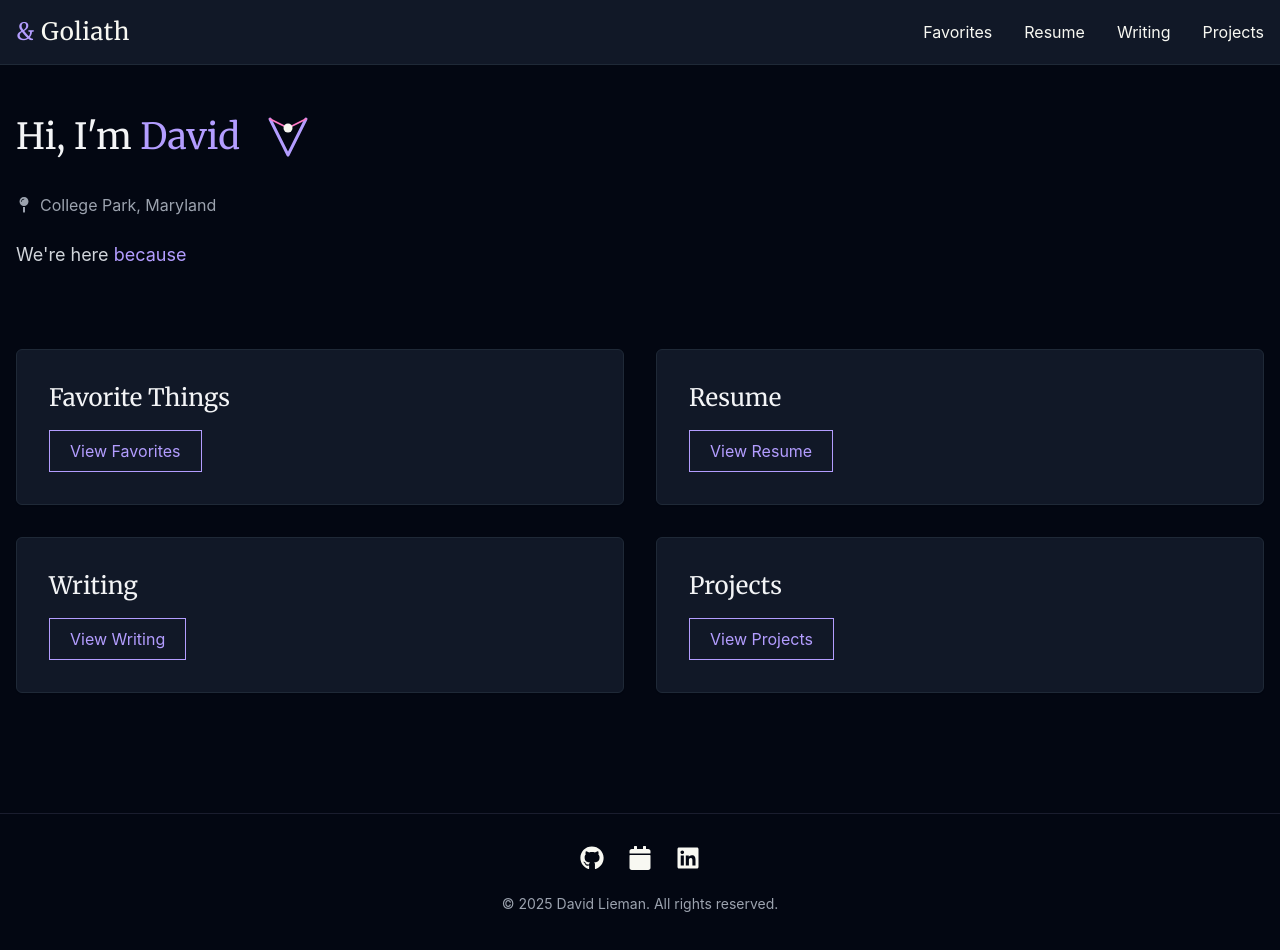
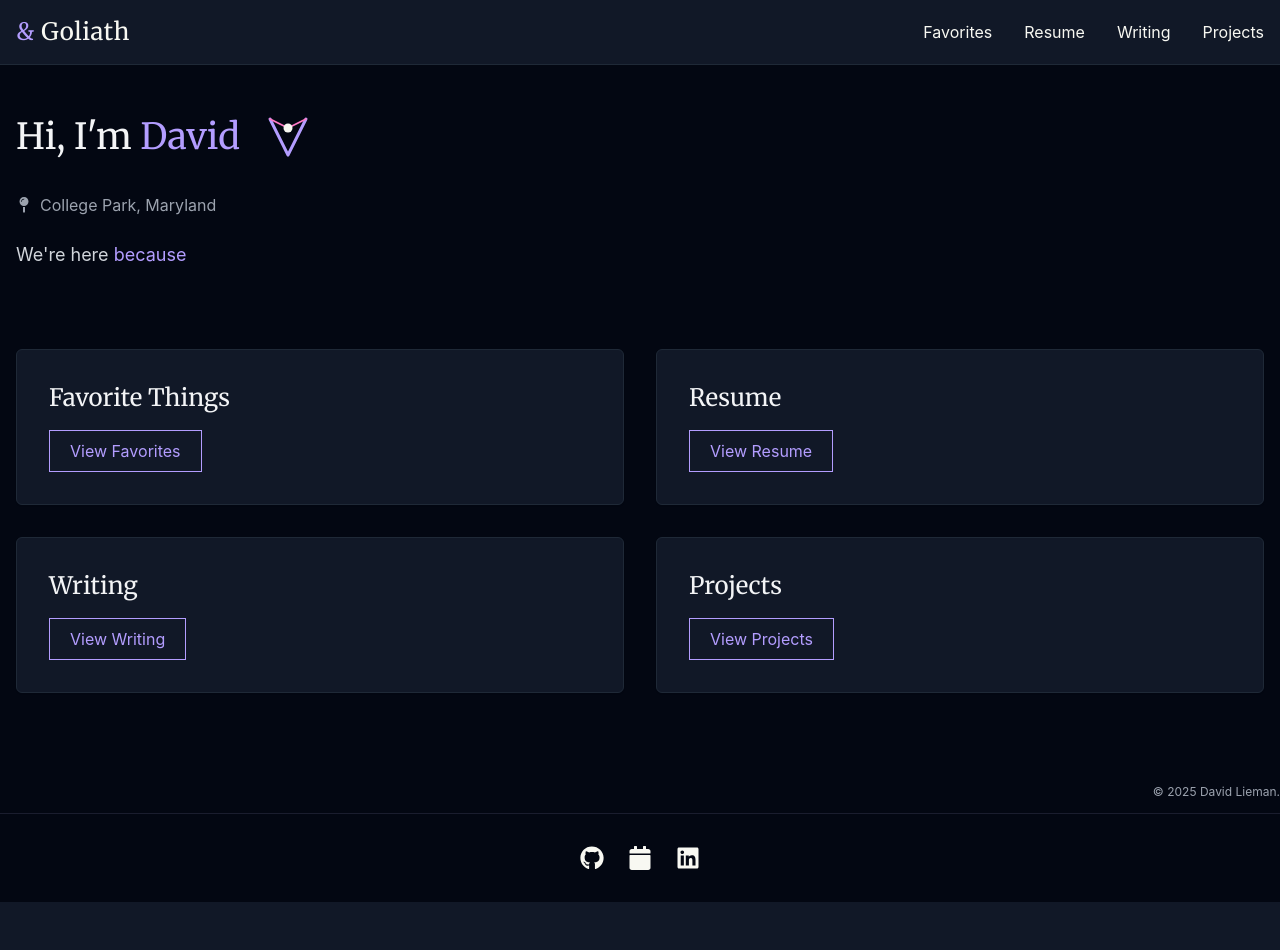
Before and after one commit to David3748/AndGoliath, a Next.js app: page / in a window 1280 px wide. Shown: the top 950 px of the page. After the commit the page ends 902 px from the top, so only its background shows below. Built offline with nearby package versions, Linux system fonts and the light colour scheme.

Commit message:
more copyright

```diff
--- a/src/components/Layout.tsx
+++ b/src/components/Layout.tsx
@@ -147,8 +147,8 @@ const Layout: React.FC<LayoutProps> = ({ children, title = '&Goliath', isSimple
       </main>
 
       <footer className="py-6 md:py-8 border-t border-current-line">
-        <div className="container mx-auto px-4 max-w-3xl">
-          <div className="flex justify-center space-x-6">
+        <div className="container mx-auto px-4 max-w-3xl flex justify-between items-center">
+          <div className="flex-grow flex justify-center space-x-6">
             <a
               href="https://github.com/David3748"
               target="_blank"
@@ -177,9 +177,9 @@ const Layout: React.FC<LayoutProps> = ({ children, title = '&Goliath', isSimple
               <FaLinkedin size={24} />
             </a>
           </div>
-        </div>
-        <div className="py-6 text-center text-gray-400 text-sm">
-          &copy; {new Date().getFullYear()} David Lieman. All rights reserved.
+          <div className="absolute bottom-0 right-0 text-gray-400 text-xs">
+            &copy; {new Date().getFullYear()} David Lieman.
+          </div>
         </div>
       </footer>
     </div>
```
